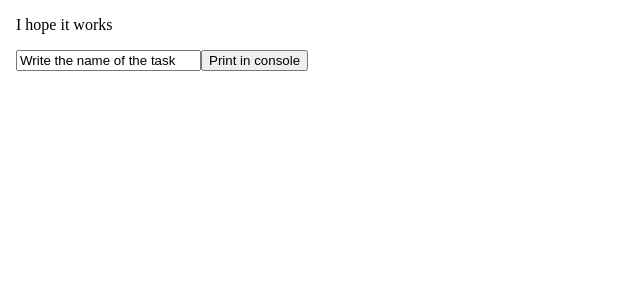
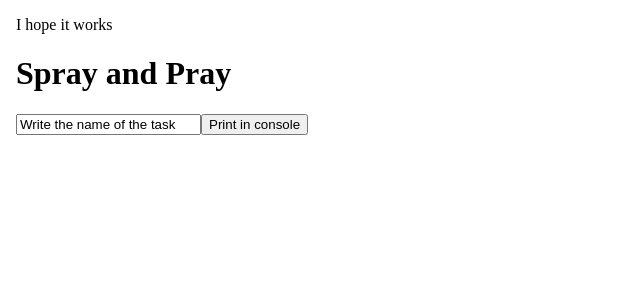
Before and after one commit to KRIMZ911/basictodo, an Angular app in the folder todoapp/: page / in a window 1280 px wide. Shown: the top 300 px of the page, without its empty margins (0-640 px from the left). Built offline with nearby package versions, Linux system fonts and the light colour scheme.

Commit message:
2nd Minor change for tests

```diff
--- a/todoapp/src/app/todoapp/todoapp.component.html
+++ b/todoapp/src/app/todoapp/todoapp.component.html
@@ -7,7 +7,7 @@
 </head>
 <body>
     <p>I hope it works</p>
-
+    <h1>Spray and Pray</h1>
     <input type='text' id="tname" name="tname" value="Write the name of the task"/>
     <button class="btn btn-primary" (click)="onEnter()">Print in console</button>
 </body>
```
